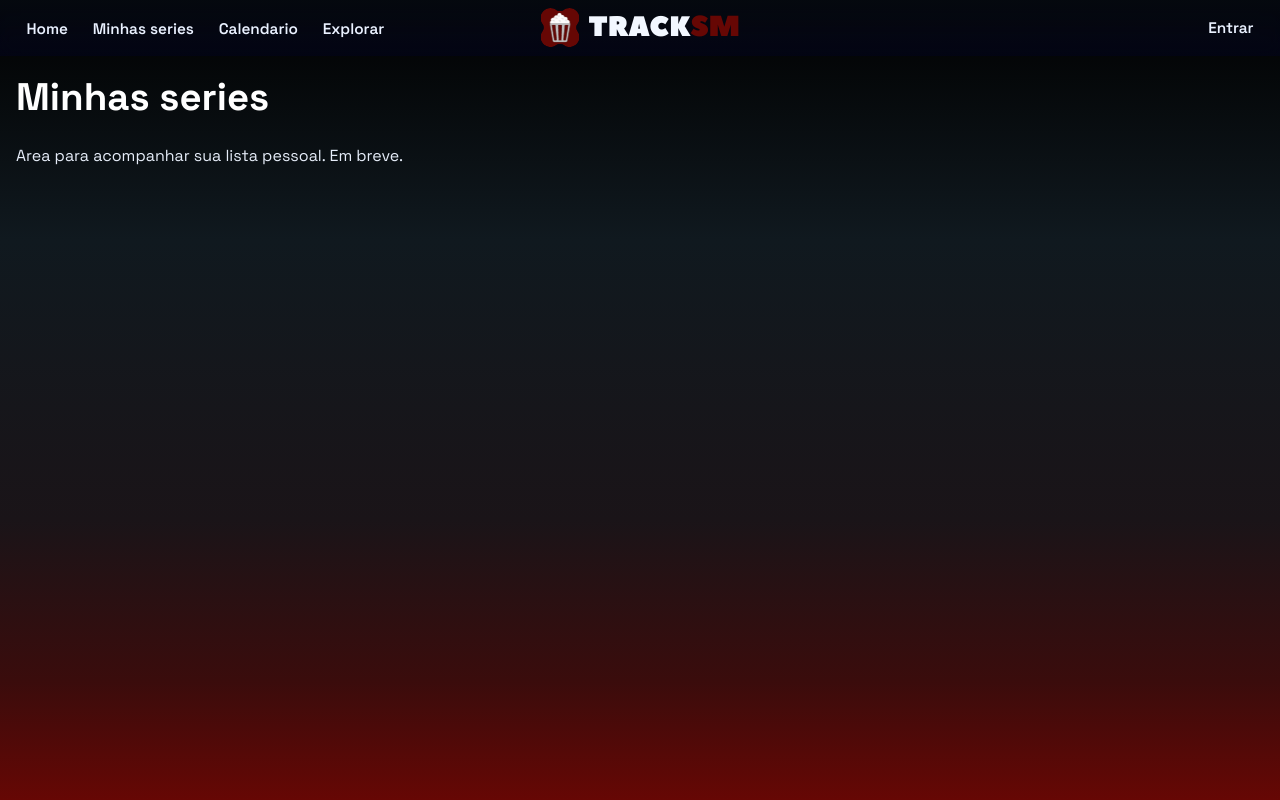
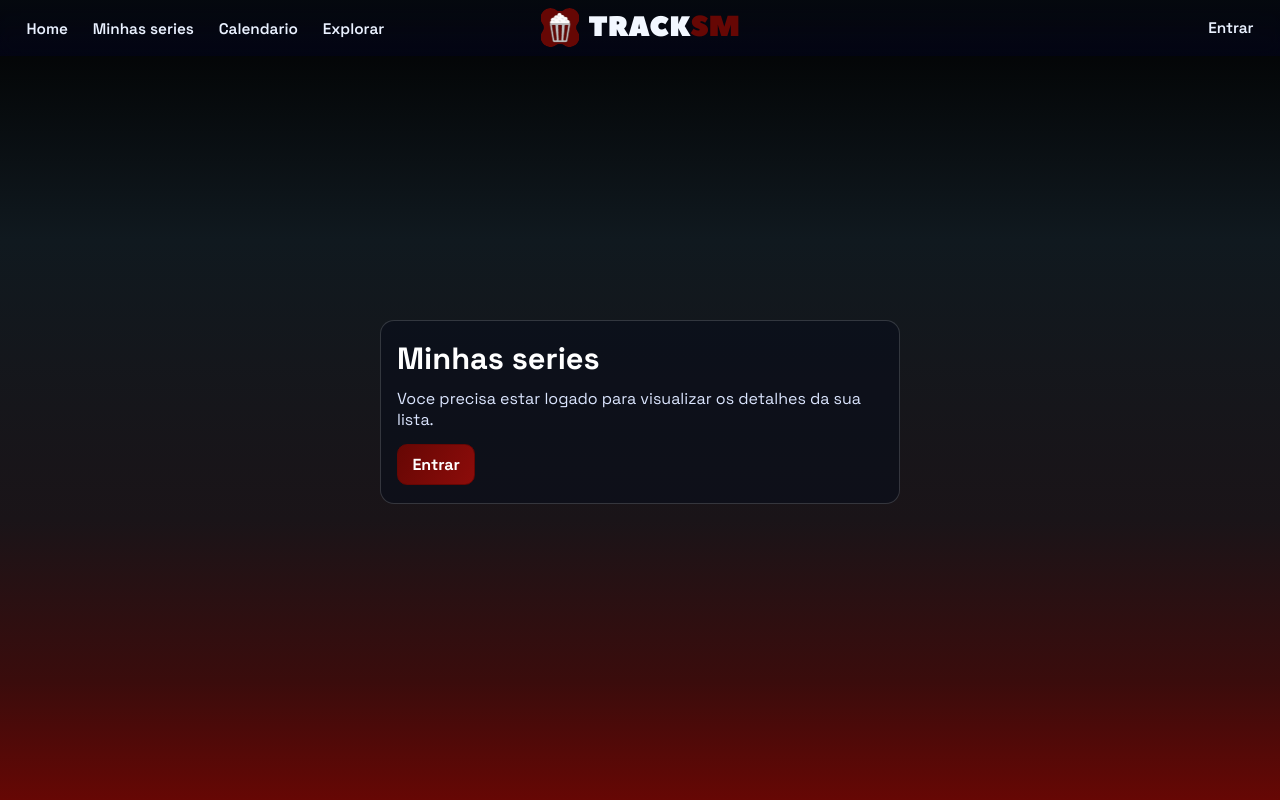
Before and after one commit to marshinha006/TrackSM, a Next.js app in the folder frontend/: page /minhas-series in a window 1280 px wide. Built offline with nearby package versions, Linux system fonts and the light colour scheme.

Commit message:
Implementação de tela de séries para deslogados.

```diff
--- a/frontend/app/globals.css
+++ b/frontend/app/globals.css
@@ -1331,6 +1331,42 @@ button.secondary {
   margin-top: 0.8rem;
 }
 
+.auth-required-page {
+  min-height: calc(100vh - 56px);
+  display: grid;
+  place-items: center;
+}
+
+.auth-required-card {
+  width: min(520px, 100%);
+  border: 1px solid rgba(255, 255, 255, 0.16);
+  border-radius: 14px;
+  padding: 1.1rem 1rem;
+  background: rgba(9, 14, 27, 0.62);
+}
+
+.auth-required-title {
+  margin: 0;
+  font-size: clamp(1.45rem, 2.4vw, 2rem);
+}
+
+.auth-required-text {
+  margin: 0.6rem 0 0;
+  color: #dce6ff;
+}
+
+.auth-required-button {
+  margin-top: 0.9rem;
+  display: inline-block;
+  text-decoration: none;
+  color: #fff;
+  border: 1px solid #660704;
+  border-radius: 10px;
+  background: linear-gradient(120deg, #660704, #8d0c0a);
+  font-weight: 700;
+  padding: 0.56rem 0.9rem;
+}
+
 @media (max-width: 760px) {
   .site-nav {
     min-height: 52px;
--- a/frontend/app/minhas-series/page.tsx
+++ b/frontend/app/minhas-series/page.tsx
@@ -1,10 +1,59 @@
+"use client";
+
+import Link from "next/link";
+import { useEffect, useState } from "react";
+
+type StoredAuth = {
+  name?: string;
+  email?: string;
+};
+
 export default function MinhasSeriesPage() {
+  const [auth, setAuth] = useState<StoredAuth | null>(null);
+  const [isReady, setIsReady] = useState(false);
+
+  useEffect(() => {
+    try {
+      const raw = localStorage.getItem("tracksm_auth");
+      if (raw) {
+        const parsed = JSON.parse(raw) as StoredAuth;
+        if (parsed?.name) setAuth(parsed);
+      }
+    } catch {
+      setAuth(null);
+    } finally {
+      setIsReady(true);
+    }
+  }, []);
+
+  if (!isReady) {
+    return (
+      <main>
+        <p className="subtitle">Carregando...</p>
+      </main>
+    );
+  }
+
+  if (!auth) {
+    return (
+      <main className="auth-required-page">
+        <section className="auth-required-card">
+          <h1 className="auth-required-title">Minhas series</h1>
+          <p className="auth-required-text">Voce precisa estar logado para visualizar os detalhes da sua lista.</p>
+          <Link href="/login" className="auth-required-button">
+            Entrar
+          </Link>
+        </section>
+      </main>
+    );
+  }
+
   return (
     <main>
       <header className="header">
         <h1>Minhas series</h1>
       </header>
-      <p className="subtitle">Area para acompanhar sua lista pessoal. Em breve.</p>
+      <p className="subtitle">Bem-vindo, {auth.name}. Aqui vai ficar sua lista pessoal com detalhes.</p>
     </main>
   );
 }
```
